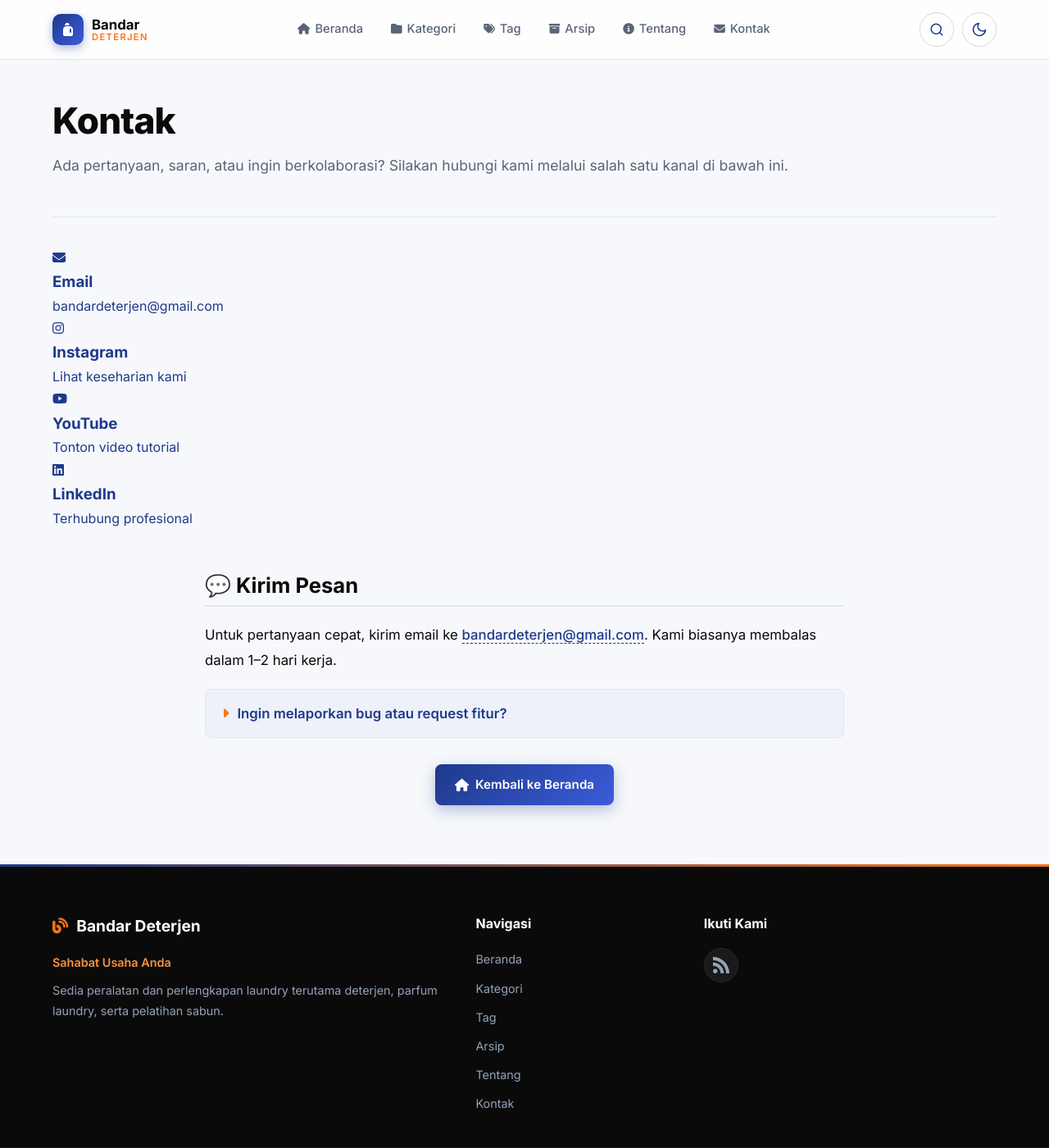
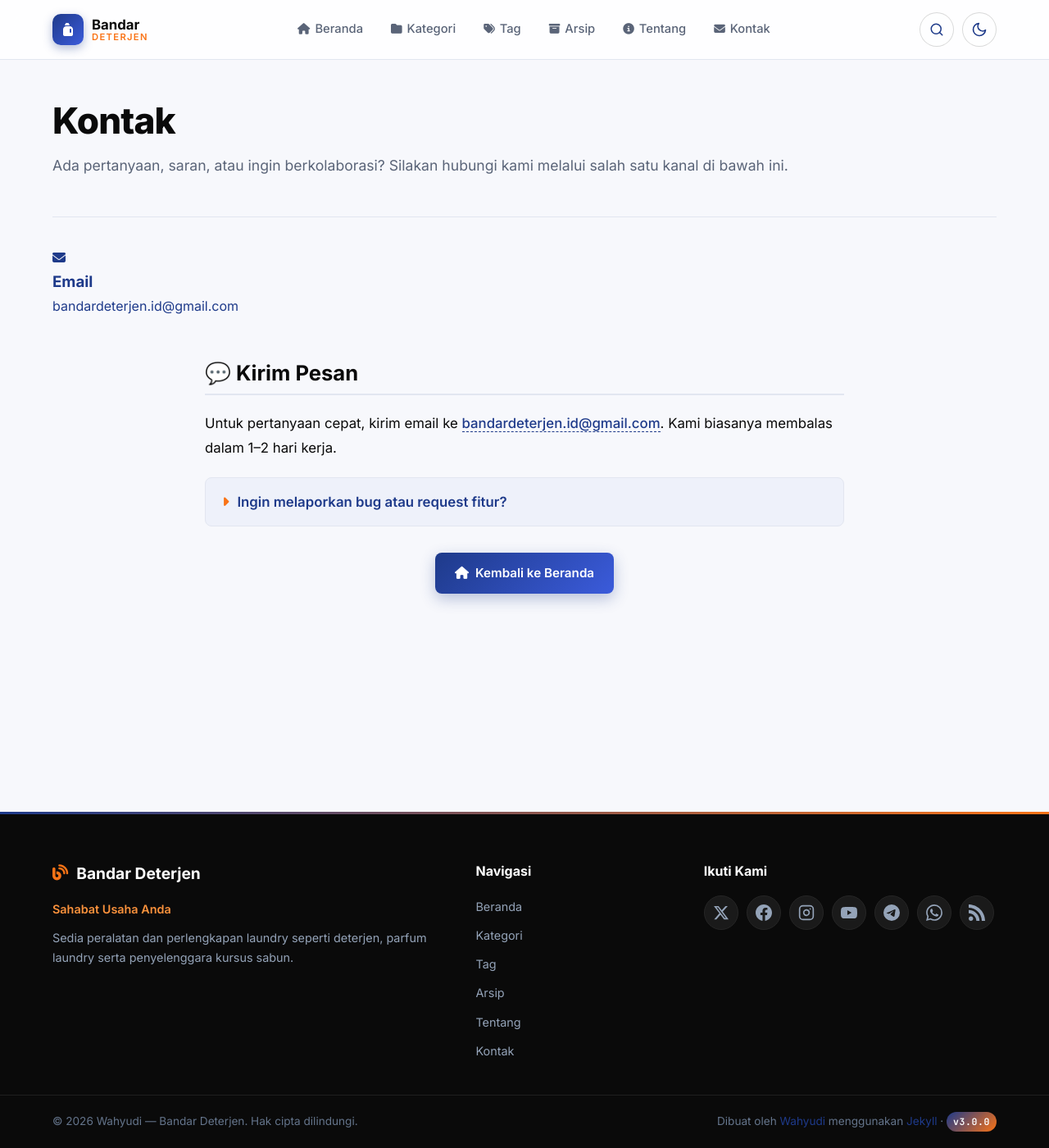
Before and after one commit to bandardeterjen/bandardeterjen.github.io, a Jekyll site: the page built from contact.md, in a window 1280 px wide and 1400 px high. Shown: the whole window at 82% size. Built offline with Jekyll 4.4.1, drawn with Linux system fonts in a browser that asks for light colours; some of the changed lines change nothing that is shown.

Commit message:
Update _config.yml

```diff
--- a/_config.yml
+++ b/_config.yml
@@ -1,16 +1,22 @@
+# ============================================
+# Blogjak Theme Versi 3.0 — Konfigurasi Jekyll
+# ============================================
+
 title: "Bandar Deterjen"
 tagline: "Sahabat Usaha Anda"
-description: "Sedia peralatan dan perlengkapan laundry terutama deterjen, parfum laundry, serta pelatihan sabun."
+description: "Sedia peralatan dan perlengkapan laundry seperti deterjen, parfum laundry serta penyelenggara kursus sabun."
 author: "Wahyudi"
-email: "bandardeterjen@gmail.com"
+email: "bandardeterjen.id@gmail.com"
+version: "3.0.0"
 
-# ====== PENTING: URL & BASEURL ======
+# ====== URL & BASEURL ======
 url: "https://bandardeterjen.github.io"
 baseurl: ""
 
-# ---------- Build Settings ----------
+# ====== Build Settings ======
 markdown: kramdown
 highlighter: rouge
+# PERUBAHAN v3.0: permalink tanpa tanggal & tag
 permalink: /:categories/:title/
 timezone: Asia/Jakarta
 
@@ -19,11 +25,11 @@
   syntax_highlighter: rouge
   hard_wrap: false
 
-# ---------- Pagination ----------
+# ====== Pagination ======
 paginate: 6
 paginate_path: "/page/:num/"
 
-# ---------- Plugins ----------
+# ====== Plugins ======
 plugins:
   - jekyll-paginate
   - jekyll-feed
@@ -31,44 +37,36 @@
   - jekyll-seo-tag
   - jekyll-redirect-from
 
-# ---------- SEO Defaults ----------
+# ====== Language & SEO ======
 lang: id_ID
-logo: "https://raw.githubusercontent.com/bandardeterjen/index.html/refs/heads/images/apple-touch-icon.png"
+logo: "/assets/images/logo.png"
 
 twitter:
-  username: bandardeterjen
+  username: blogjak
   card: summary_large_image
 
 social:
   name: Bandar Deterjen
-  facebook: "https://facebook.com/bandardeterjen"
-  instagram: "https://instagram.com/bandardeterjen"
-  youtube: "https://youtube.com/bandardeterjen"
-  linkedin: ""
-  tiktok: ""
-  telegram: "https://t.me/bandardeterjen"
-  whatsapp: "https://wa.me/bandardeterjen"
-  pinterest: ""
-  reddit: ""
-  discord: ""
-  medium: ""
-  devto: ""
-  rss: "/feed.xml"                            # otomatis dari jekyll-feed
+  links:
+    - https://twitter.com/bandardeterjen
 
-# ---------- Search ----------
+# ====== Search Engine Verification ======
+google_site_verification: ""
+bing_site_verification: ""
+yandex_site_verification: ""
+
+# ====== Search ======
 search:
   enabled: true
   placeholder: "Cari artikel..."
   max_results: 10
-  excerpt_length: 150
 
-# ---------- Related Posts ----------
+# ====== Related Posts ======
 related:
   enabled: true
   count: 3
-  strategy: categories   # options: categories, tags, both
 
-# ---------- Defaults ----------
+# ====== Defaults ======
 defaults:
   - scope:
       path: ""
@@ -82,7 +80,26 @@
     values:
       layout: "default"
 
-# ---------- Exclude ----------
+# ====== Social Links (footer) ======
+# PERUBAHAN v3.0: pindah dari `social:` ke `social_links:`
+# Kosongkan ("") untuk menyembunyikan ikon
+social_links:
+  github: ""
+  twitter: "https://twitter.com/bandardeterjen"
+  facebook: "https://facebook.com/bandardeterjen"
+  instagram: "https://instagram.com/bandardeterjen"
+  youtube: "https://youtube.com/bandardeterjen"
+  linkedin: ""
+  tiktok: ""
+  telegram: "https://t.me/bandardeterjen"
+  whatsapp: "https://wa.me/bandardeterjen"
+  pinterest: ""
+  reddit: ""
+  discord: ""
+  medium: ""
+  devto: ""
+
+# ====== Exclude ======
 exclude:
   - Gemfile
   - Gemfile.lock
```
